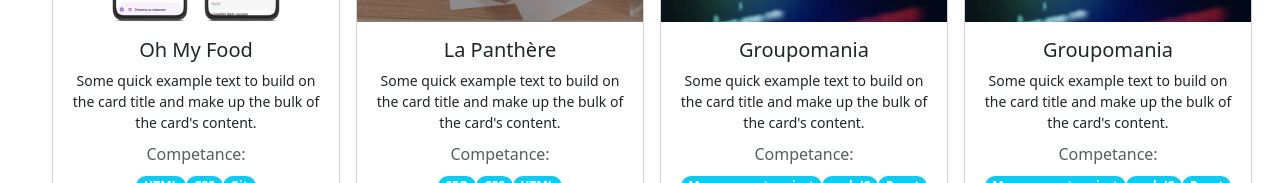
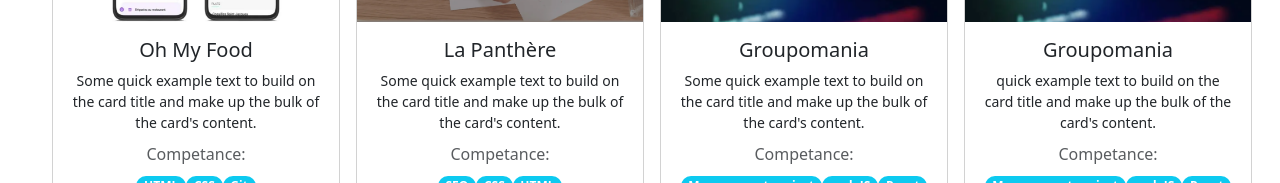
Before and after one commit to teddybengoto/Portfolio, a React (Create React App) app: page /project in a window 1280 px wide. Shown: the part 219-402 px from the top of the page. Built offline with nearby package versions, Linux system fonts and the light colour scheme.

Commit message:
update jsonpackege

```diff
--- a/src/pages/projectList.js
+++ b/src/pages/projectList.js
@@ -28,7 +28,7 @@
             title="Groupomania"
             />
             <Project
-            description="Some quick example text to build on the card title and make up the bulk of the card's content."
+            description="quick example text to build on the card title and make up the bulk of the card's content."
             competances={["Management project","nodeJS","React"]}
             title="Groupomania"
             />
```
